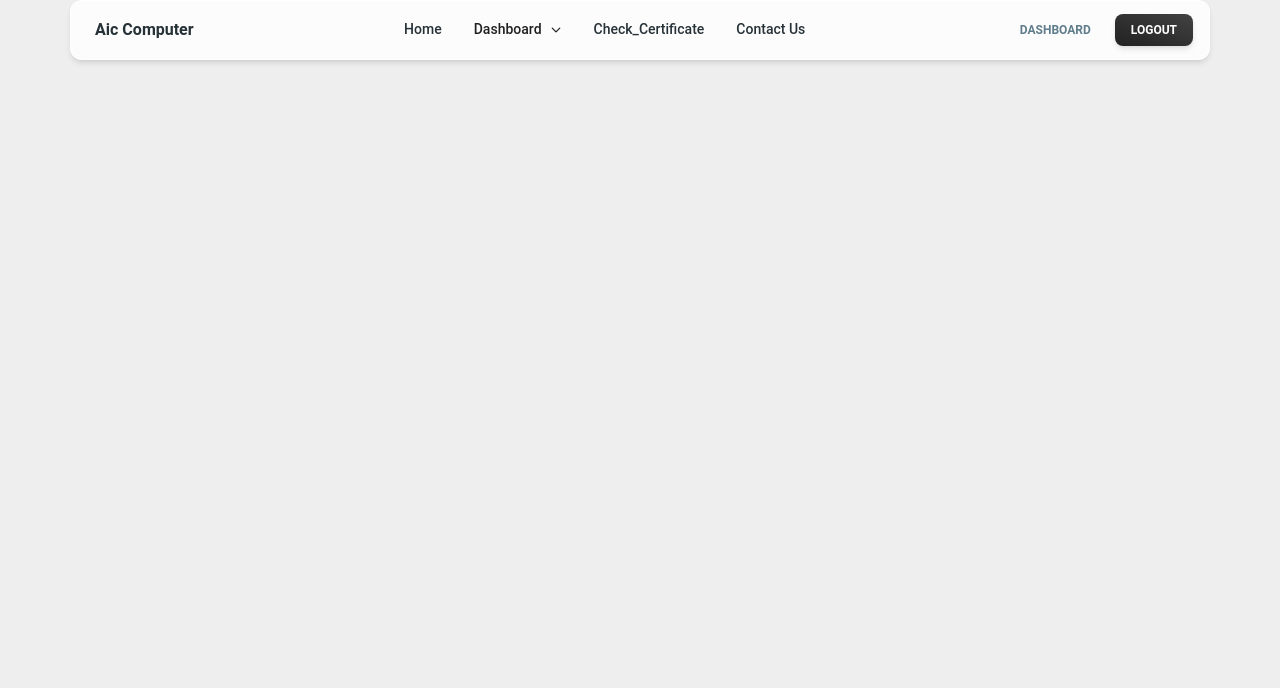
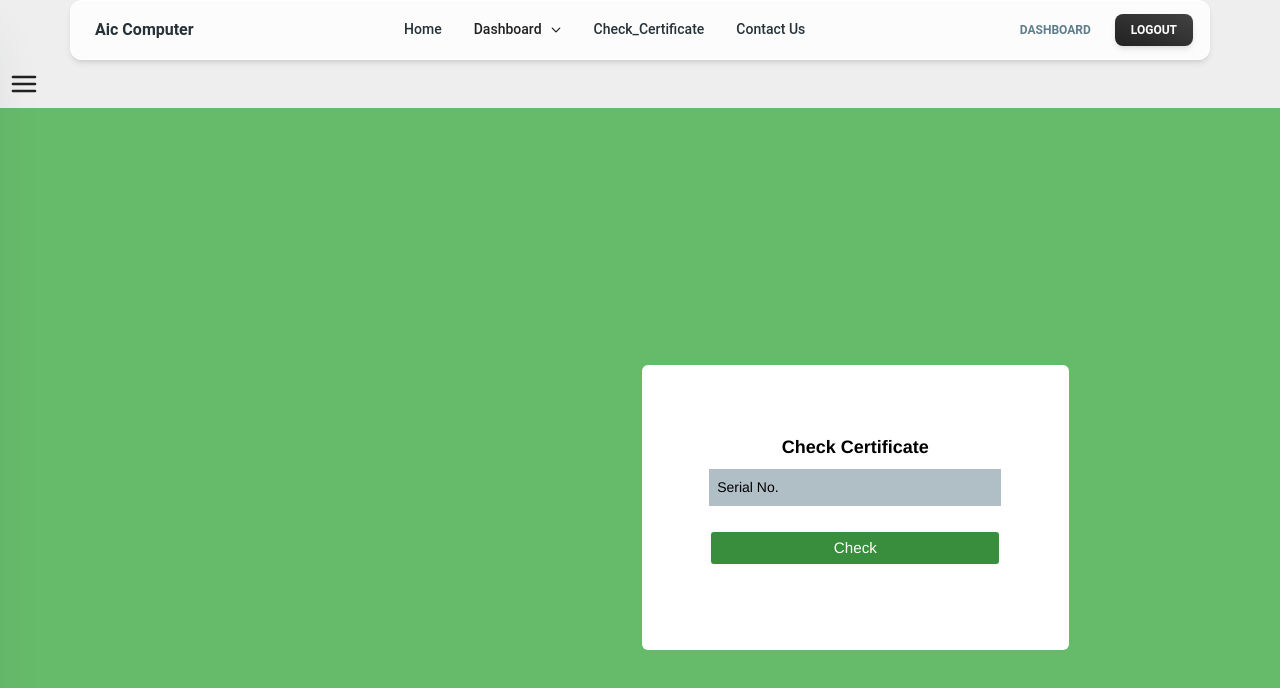
Before and after one commit to santoshrazz/Aic_Computer_Institute, a React (Vite) app: page /head/search_student in a window 1280 px wide. Shown: the top 688 px of the page. Built offline with nearby package versions, Linux system fonts and the light colour scheme.

Commit message:
finished delete certificate and working on edit certificate

```diff
--- a/src/Pages/Admin/Add_Certificate/Add_Certificate.jsx
+++ b/src/Pages/Admin/Add_Certificate/Add_Certificate.jsx
@@ -6,6 +6,7 @@ import { useMutation } from "@tanstack/react-query";
 import { ToastContainer, toast } from "react-toastify";
 import "react-toastify/dist/ReactToastify.css";
 import axios from "axios";
+import { useLocation } from "react-router-dom";
 import { useEffect } from "react";
 const Add_Certificate = () => {
   // State for handle form value
@@ -23,7 +24,31 @@ const Add_Certificate = () => {
     percent: "",
     place: "",
   });
+  const [editData, setEditData] = useState(null);
 
+  // Get data from useLocationHook if admin wants to edit certificate
+
+  const location = useLocation();
+  useEffect(() => {
+    setEditData(location.state);
+    console.log(editData);
+    if (editData) {
+      setFormData({
+        applicantName: editData.name,
+        fatherName: editData.fatherName,
+        gender: editData.Gender,
+        course: editData.course,
+        frenchise: editData.frenchise,
+        admissionDate: editData.DateOFAdmission.slice(0, 10),
+        fees: editData.fees,
+        registrationNumber: editData.RegistrationNumber,
+        serialNumber: editData.SerialNumber,
+        issueDate: editData.DateOfIssue.slice(0, 10),
+        percent: editData.percentage,
+        place: editData.place,
+      });
+    }
+  }, []);
   // Handle form change function
   const handleChange = (e) => {
     const { name, value } = e.target;
@@ -36,18 +61,35 @@ const Add_Certificate = () => {
   //   // Toast notify Function
   const notify = (msg) => toast(msg);
 
+  //----------> Update Certificate Funtion  <----------------------
+  const updateData = async (e) => {
+    e.preventDefault();
+    console.log(formData);
+    try {
+      const response = await axios.put(
+        "/students//update-certificate",
+        formData
+      );
+      console.log(response.data);
+    } catch (error) {
+      console.log(error);
+    }
+  };
   // Post Data Function
   const postData = async (postDataParams) => {
-    console.log(postDataParams);
+    try {
       const response = await axios.post(
         "/students/create-certificate",
         postDataParams
       );
       return response.data;
+    } catch (error) {
+      console.log("Error at postdata", error);
+    }
   };
 
-  // useMutation Function
-  const { mutate, isSuccess, data, isPending, isError, error } = useMutation({
+  // useMutation Function for add Certificate
+  const { mutate, isSuccess, data, isError, error } = useMutation({
     mutationKey: ["postData"],
     mutationFn: postData,
   });
@@ -108,7 +150,7 @@ const Add_Certificate = () => {
             </div>
           </div>
           <div className="flex-auto px-4 lg:px-10 py-10 pt-0">
-            <form onSubmit={handleSubmit}>
+            <form>
               <h6 className="text-blueGray-400 text-sm mt-3 mb-6 font-bold uppercase">
                 Add Details
               </h6>
@@ -349,12 +391,29 @@ const Add_Certificate = () => {
                     />
                   </div>
                 </div>
-
+                {editData ? (
                   <div className="w-full px-4">
                     <div className="relative flex justify-center items-center w-full mb-3">
-                    <ButtonComp text="Submit" />
+                      <button
+                        className="bg-black rounded-md text-white px-4 py-2"
+                        onClick={updateData}
+                      >
+                        Update
+                      </button>
                     </div>
                   </div>
+                ) : (
+                  <div className="w-full px-4">
+                    <div className="relative flex justify-center items-center w-full mb-3">
+                      <button
+                        onClick={handleSubmit}
+                        className="bg-black rounded-md text-white px-4 py-2"
+                      >
+                        Submit
+                      </button>
+                    </div>
+                  </div>
+                )}
               </div>
             </form>
           </div>
--- a/src/Pages/Admin/Check_Certificate/Check_Certificate.jsx
+++ b/src/Pages/Admin/Check_Certificate/Check_Certificate.jsx
@@ -20,7 +20,6 @@ const Check_Certificate = () => {
 
   // navigateTodownload fuction to redirect on download certificate component
   const navigateToDownload = () => {
-    console.log(result);
     navigate("/download_certificate", { state: result });
   };
   // Handle onChnage
@@ -53,6 +52,9 @@ const Check_Certificate = () => {
   useEffect(() => {
     if (isSuccess) {
       console.log(data);
+      if (!data) {
+        notify("No student Found");
+      }
       notify(data.message);
       setResult(data?.student);
     }
--- a/src/Pages/Admin/Dashboard/Main_Dashboard.jsx
+++ b/src/Pages/Admin/Dashboard/Main_Dashboard.jsx
@@ -1,52 +1,78 @@
 import React from "react";
 import Dashboard_Slider from "./Dashboard_Slider";
 import { PiStudentFill, PiCertificateFill } from "react-icons/pi";
+import { FaCodeBranch } from "react-icons/fa6";
+import { CgProfile } from "react-icons/cg";
 import { MdEmail } from "react-icons/md";
 import { Button } from "@material-tailwind/react";
+import { Link } from "react-router-dom";
 const Main_Dashboard = () => {
-  const array = new Array(5).fill(0);
   const dataArray = [
     {
       heading: "All Certificate",
       desc: "lorme ipsum dolar sit generator and something else else",
-      icon: <MdEmail />,
-      navigateUrl: "/head/",
+      icon: <PiCertificateFill />,
       numbers: "45342",
+      btnText: "Check",
+      redirectUrl: "/head/profile",
     },
+    {
+      heading: "Add Certificate",
+      desc: "lorme ipsum dolar sit generator and something else else",
+      icon: <PiCertificateFill />,
+      numbers: "56542",
+      btnText: "Add",
+      redirectUrl: "/head/profile",
+    },
+
     {
       heading: "All Student",
       desc: "lorme ipsum dolar sit generator and something else else",
-      icon: <MdEmail />,
-      navigateUrl: "/head/",
+      icon: <PiStudentFill />,
       numbers: "34232",
+      btnText: "Check",
+      redirectUrl: "/head/profile",
     },
     {
       heading: "Add Student",
       desc: "lorme ipsum dolar sit generator and something else else",
       icon: <MdEmail />,
-      navigateUrl: "/head/",
       numbers: "23434",
+      btnText: "Add",
+      redirectUrl: "/head/profile",
     },
     {
-      heading: "Add Certificate",
+      heading: "Search Student",
       desc: "lorme ipsum dolar sit generator and something else else",
-      icon: <MdEmail />,
-      navigateUrl: "/head/",
-      numbers: "56542",
+      icon: <PiStudentFill />,
+      numbers: "23434",
+      btnText: "Add",
+      redirectUrl: "/head/search_student",
     },
+
     {
       heading: "Add Frenchise",
       desc: "lorme ipsum dolar sit generator and something else else",
-      icon: <MdEmail />,
-      navigateUrl: "/head/",
+      icon: <FaCodeBranch />,
       numbers: "56542",
+      btnText: "Add",
+      redirectUrl: "/head/profile",
     },
     {
       heading: "All Frenchise",
       desc: "lorme ipsum dolar sit generator and something else else",
-      icon: <MdEmail />,
-      navigateUrl: "/head/",
+      icon: <FaCodeBranch />,
       numbers: "56542",
+      btnText: "Check",
+      redirectUrl: "/head/profile",
+    },
+    {
+      heading: "Your Profile",
+      desc: "lorme ipsum dolar sit generator and something else else",
+      icon: <CgProfile />,
+      numbers: "56542",
+      btnText: "Visit",
+      redirectUrl: "/head/profile",
     },
   ];
   return (
@@ -67,15 +93,18 @@ const Main_Dashboard = () => {
                   key={ind}
                   className="rounded-xl bg-white p-6 text-center shadow-xl transform translate-y-4 hover:translate-y-8 duration-500 ease-in-out  hover:scale-105 "
                 >
-                  <div className="mx-auto flex h-16 w-16 -translate-y-12 cursor-pointer transform items-center justify-center rounded-full bg-teal-400 shadow-lg shadow-teal-500/40">
-                    <PiCertificateFill className="text-2xl text-white" />
+                  <div className=" text-white text-3xl mx-auto flex h-16 w-16 -translate-y-12 cursor-pointer transform items-center justify-center rounded-full bg-teal-400 shadow-lg shadow-teal-500/40">
+                    {ele.icon}
                   </div>
                   <h1 className="text-darken mb-3 pt-3 text-xl font-medium lg:h-14 lg:px-14">
                     {ele.heading}
                     <p>{ele.numbers}</p>
                   </h1>
                   <p className="px-4 text-gray-500">{ele.desc}</p>
-                  <Button>Check</Button>;
+                  <Button>
+                    <Link to={ele.redirectUrl}>{ele.btnText}</Link>
+                  </Button>
+                  ;
                 </div>
               );
             })}
--- /dev/null
+++ b/src/Pages/Admin/Search_Student/Search_Student.jsx
@@ -0,0 +1,194 @@
+import React, { useEffect, useState } from "react";
+import axios from "axios";
+import { useMutation } from "@tanstack/react-query";
+import { ToastContainer, toast } from "react-toastify";
+import "react-toastify/dist/ReactToastify.css";
+import { useNavigate } from "react-router-dom";
+import Dashboard_Slider from "../Dashboard/Dashboard_Slider";
+
+const Search_Student = () => {
+  const [result, setResult] = useState(null);
+
+  // Handle form change
+  const [formData, setFormData] = useState({
+    serialNumber: "",
+  });
+
+  // Navigate Object
+  const navigate = useNavigate();
+
+  // navigateTodownload fuction to redirect on download certificate component
+  const navigateToDownload = () => {
+    navigate("/download_certificate", { state: result });
+  };
+  // Handle onChnage
+  const handleOnChange = (e) => {
+    const { name, value } = e.target;
+    setFormData((prevData) => ({
+      ...prevData,
+      [name]: value,
+    }));
+  };
+
+  //   Funtion for delete certificate
+  const deleteCertificate = async (studentId) => {
+    const result = confirm("Are you Sure");
+    if (!result) {
+      return;
+    }
+    const resultAfterDelete = await axios.delete(
+      `/students//delete_Certificate${studentId}`
+    );
+    notify(resultAfterDelete?.data.message);
+    setResult(null);
+  };
+
+  //--------------> Funtion for edit Certificate <------------------------
+  const navigateToEditPage = async () => {
+    if (result) return navigate("/head/add_certificate", { state: result });
+    return null;
+  };
+  // Toast notify Function
+  const notify = (msg) => toast(msg);
+
+  // Get data Function
+  const getData = async (paramsData) => {
+    console.log(paramsData);
+    const response = await axios.post(
+      "/students/searchSingleCertificate",
+      paramsData
+    );
+    return response.data;
+  };
+  const { mutate, isSuccess, data, isPending, isError, error } = useMutation({
+    mutationKey: ["getCertificateDataforAdmin"],
+    mutationFn: getData,
+  });
+  // Handle Submit
+  const handleSubmit = (e) => {
+    e.preventDefault();
+    mutate(formData);
+  };
+  // On Succefully data receive
+  useEffect(() => {
+    if (isSuccess) {
+      notify(data.message);
+      setResult(data.singleStudent);
+    }
+  }, [data, isSuccess]);
+
+  // On Error
+  useEffect(() => {
+    if (isError) {
+      console.log(error);
+      console.log(error.response.data.message);
+      notify(error.response.data.message);
+    }
+  }, [isError]);
+  return (
+    <>
+      <Dashboard_Slider />
+      <div className="loginDiv w-full  bg-green-400 flex gap-2 justify-around flex-wrap items-center  min-h-screen">
+        {/* Toast Container */}
+        <ToastContainer />
+        {/* Dashboard_Slider */}
+        <div className="loginElementDiv  p-8 sm:w-10/12 md:w-1/3 bg-white  rounded-md text-slate-100">
+          <form
+            action=""
+            className="flex flex-col"
+            method="post"
+            onSubmit={handleSubmit}
+          >
+            <h4 className="text-black text-lg font-bold text-center">
+              Check Certificate
+            </h4>
+            <input
+              type="number"
+              className="text-black bg-blue-gray-200 placeholder:text-black min-w-fit p-2 focus:border-none my-2 focus:outline-none"
+              placeholder="Serial No."
+              id="Email"
+              value={formData.serialNumber}
+              name="serialNumber"
+              onChange={handleOnChange}
+            />
+            <button className="btn bg-green-700 hover:bg-black text-white mx-auto my-4 text-center py-2 w-full">
+              {isPending ? "Loading..." : "Check"}
+            </button>
+          </form>
+        </div>
+        {result && (
+          <div className="table">
+            <div className="relative overflow-x-auto shadow-md sm:rounded-lg">
+              <table className="w-full text-sm text-left rtl:text-right text-gray-500 dark:text-gray-400">
+                <caption className="p-5 text-lg font-semibold text-left rtl:text-right text-gray-900 bg-white dark:text-white dark:bg-gray-800">
+                  Your Certificate Detail
+                  <p className="mt-1 text-sm font-normal text-gray-500 dark:text-gray-400">
+                    Type Your Serial number of Your Certificate (Appears at the
+                    top right corner )
+                  </p>
+                </caption>
+                <thead className="text-xs text-gray-700 uppercase bg-gray-50 dark:bg-gray-700 dark:text-gray-400">
+                  <tr>
+                    <th scope="col" className="px-6 py-3">
+                      Name
+                    </th>
+                    <th scope="col" className="px-6 py-3">
+                      {result ? result.name : ""}
+                    </th>
+                  </tr>
+                </thead>
+                <tbody>
+                  <tr className="bg-white border-b dark:bg-gray-800 dark:border-gray-700">
+                    <th
+                      scope="row"
+                      className="px-6 py-4 font-medium text-gray-900 whitespace-nowrap dark:text-white"
+                    >
+                      Father Name
+                    </th>
+                    <td className="px-6 py-4">
+                      {result ? result.fatherName : ""}
+                    </td>
+                  </tr>
+                  <tr className="bg-white border-b dark:bg-gray-800 dark:border-gray-700">
+                    <th
+                      scope="row"
+                      className="px-6 py-4 font-medium text-gray-900 whitespace-nowrap dark:text-white"
+                    >
+                      Course
+                    </th>
+                    <td className="px-6 py-4">{result ? result.course : ""}</td>
+                  </tr>
+                  <tr className="bg-white dark:bg-gray-800">
+                    <th
+                      scope="row"
+                      className="px-6 py-4 font-medium text-gray-900 whitespace-nowrap dark:text-white"
+                    >
+                      Date of Issue
+                    </th>
+                    <td className="px-6 py-4">
+                      {result ? result.DateOfIssue.slice(0, 10) : ""}
+                    </td>
+                  </tr>
+                </tbody>
+              </table>
+              <button
+                className="text-center mx-auto bg-black text-white w-full hover:bg-blue-900 p-3"
+                onClick={navigateToEditPage}
+              >
+                Change Certificate
+              </button>
+              <button
+                className="text-center mx-auto bg-yellow-600 text-white w-full hover:bg-blue-900 p-3"
+                onClick={() => deleteCertificate(result._id)}
+              >
+                Delete Certificate
+              </button>
+            </div>
+          </div>
+        )}
+      </div>
+    </>
+  );
+};
+
+export default Search_Student;
--- a/src/Pages/Certificate_Download/Certificate_Download.jsx
+++ b/src/Pages/Certificate_Download/Certificate_Download.jsx
@@ -7,7 +7,6 @@ const Certificate_Download = () => {
 
   // useLocation hook to get data from check_certificate component
   const location = useLocation();
-  console.log(location.state);
   if (!location.state) {
     return (
       <h2>
--- a/src/Pages/Routes/Admin_Route.jsx
+++ b/src/Pages/Routes/Admin_Route.jsx
@@ -1,10 +1,10 @@
 import React, { useEffect } from "react";
 import { Route, Routes, useNavigate } from "react-router-dom";
-import Check_Certificate from "../Admin/Check_Certificate/Check_Certificate";
 import Add_Certificate from "../Admin/Add_Certificate/Add_Certificate";
 import All_Students from "../Admin/All_Students/All_Students";
 import Main_Dashboard from "../Admin/Dashboard/Main_Dashboard";
 import { useSelector } from "react-redux";
+import Search_Student from "../Admin/Search_Student/Search_Student";
 const Admin_Route = () => {
   // Getting login state value from store
   const { loginState } = useSelector((store) => store.login);
@@ -23,6 +23,7 @@ const Admin_Route = () => {
       <Routes>
         <Route path="add_certificate" element={<Add_Certificate />} />
         <Route path="all_Students" element={<All_Students />} />
+        <Route path="search_student" element={<Search_Student />} />
         <Route path="dashboard" element={<Main_Dashboard />} />
       </Routes>
     </div>
```
Lines whose indentation alone changed are shown as unchanged.
